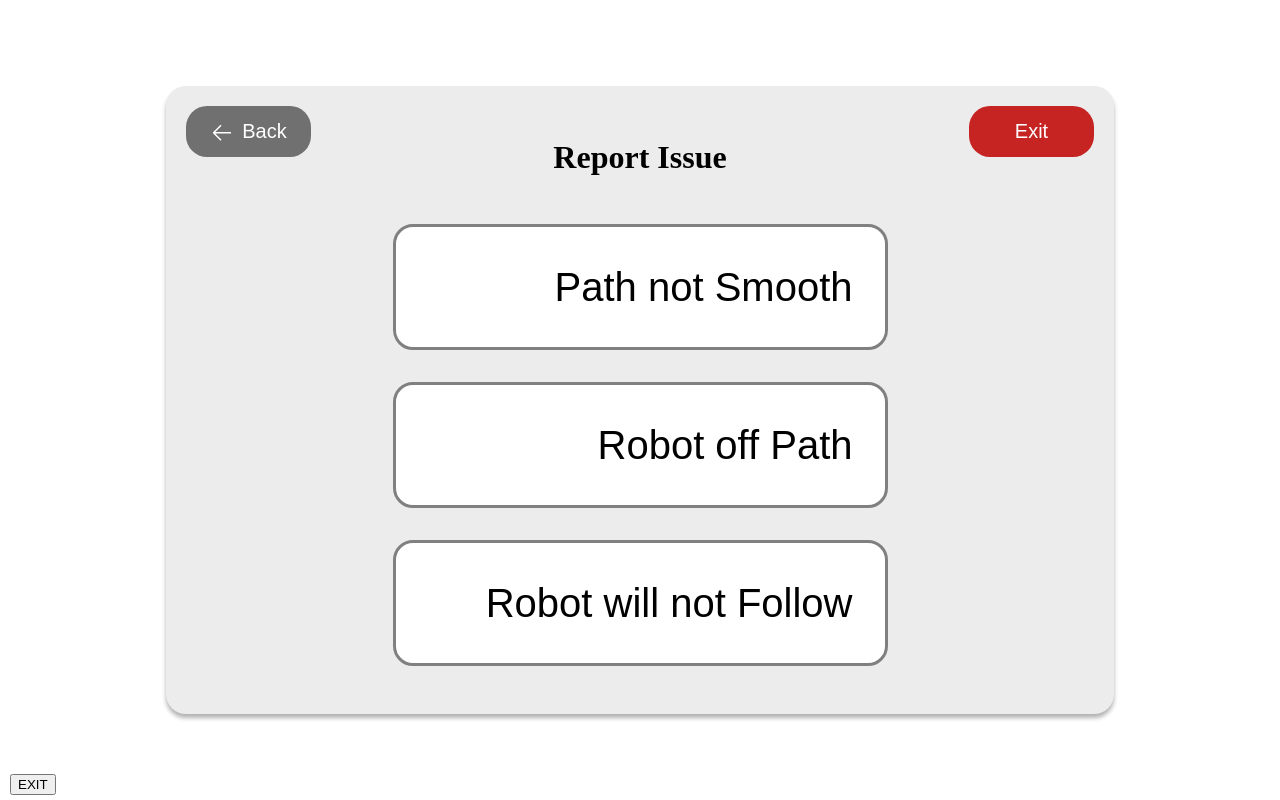
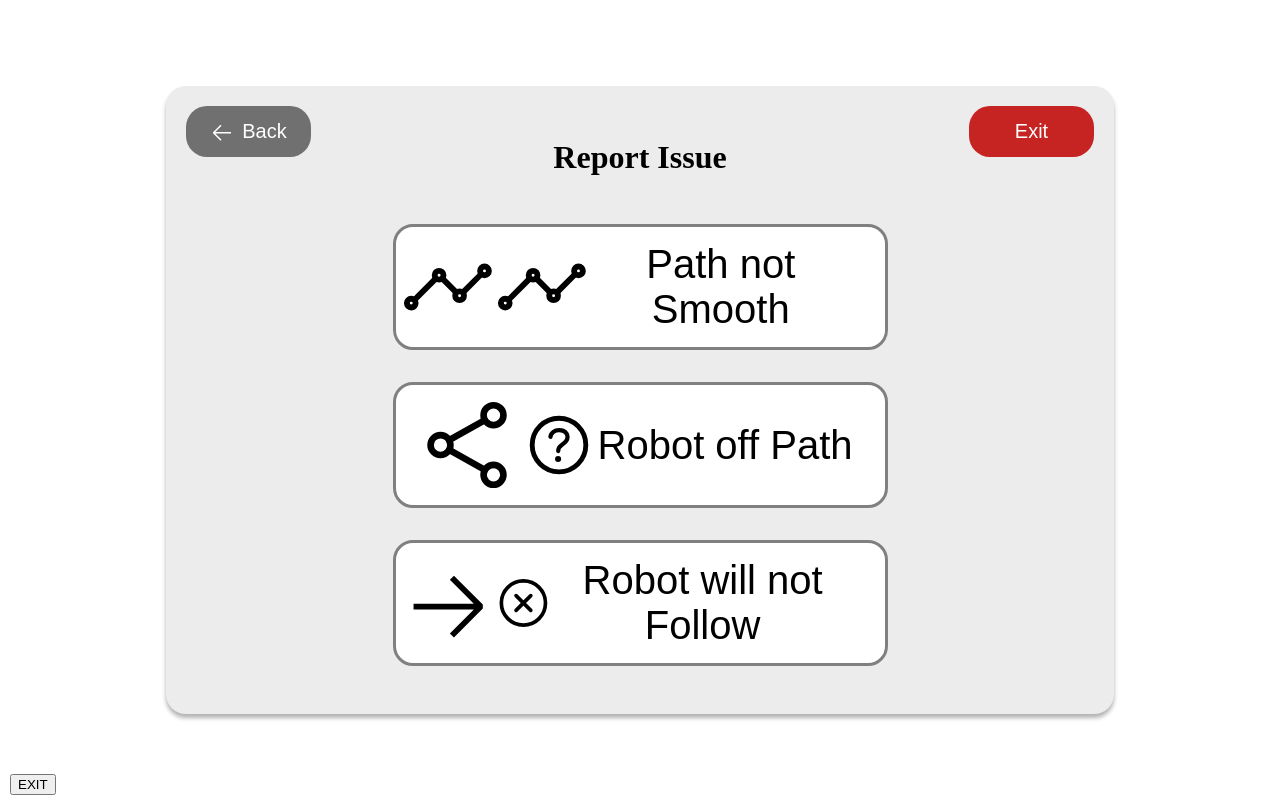
Before and after one commit to coryfcowden/amiga-debug-app, a React (Vite) app in the folder ts/: page /autoplot in a window 1280 px wide. Built offline with nearby package versions, Linux system fonts and the light colour scheme; no server answers.

Commit message:
updated autoplot icons

```diff
--- a/ts/src/pages/Autoplot.tsx
+++ b/ts/src/pages/Autoplot.tsx
@@ -1,5 +1,6 @@
 import { useNavigate, Outlet } from 'react-router-dom';
-import { VscArrowLeft } from 'react-icons/vsc';
+import { VscArrowCircleRight, VscArrowLeft, VscArrowRight, VscArrowSmallRight } from 'react-icons/vsc';
+import { IoAnalyticsOutline, IoCloseCircleOutline, IoHelpCircleOutline, IoShareSocialOutline } from 'react-icons/io5';
 
 function Autoplot() {
   const navigate = useNavigate();
@@ -17,14 +18,20 @@ function Autoplot() {
       <h1 className="popup-title">Report Issue</h1>
 
       <button className="rectangle-button" onClick={() => navigate('/immediate-assistance')}>
+        <IoAnalyticsOutline size={106}/>
+        <IoAnalyticsOutline size={106}/>
         Path not Smooth
       </button>
 
       <button className="rectangle-button" onClick={() => navigate('/autoplot/qr-1')}>
+        <IoShareSocialOutline size={106}/>
+        <IoHelpCircleOutline size={78}/>
         Robot off Path
       </button>
 
       <button className="rectangle-button" onClick={() => navigate('/autoplot/qr-2')}>
+        <VscArrowRight size={113}/>
+        <IoCloseCircleOutline size={72}/>
         Robot will not Follow
       </button>
 
```
